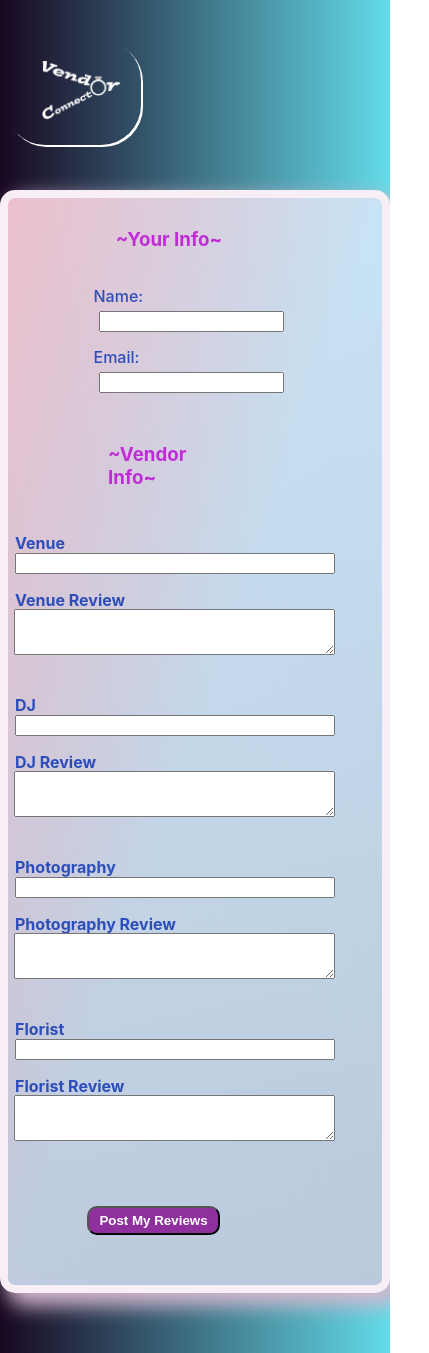
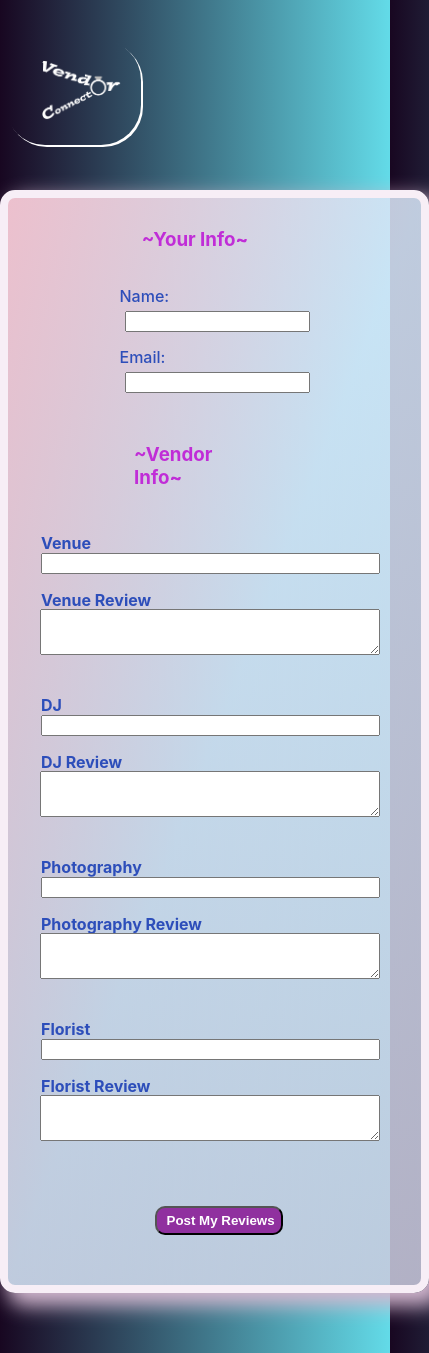
Before and after one commit to adamjmosebach/wedding-planning-app, a React (Create React App) app: page /create in a window 390 px wide. Shown: the whole page, 429 px wide, since content can reach past the window. Built offline with nearby package versions, Linux system fonts and the light colour scheme.

Commit message:
style tweaks in create

```diff
--- a/src/CreateForm.css
+++ b/src/CreateForm.css
@@ -97,7 +97,7 @@
 
 @media screen and (max-width: 600px) {
   .create-form {
-    width: 60vw;
+    width: 70vw;
   }
   .form {
     display: flex;
@@ -127,7 +127,7 @@
     flex-direction: column;
     text-align: left;
     padding: 15px;
-    width: 82vw;
+    width: 87vw;
   }
   .form-subheading {
     display: none;
@@ -153,7 +153,8 @@
     margin-left: -1px;
   }
   #submitter {
-    margin: 0 auto;
+    width: 128px;
+    margin-left: 20vw;
   }
   #your-info {
     margin-left: 7vw;
```
